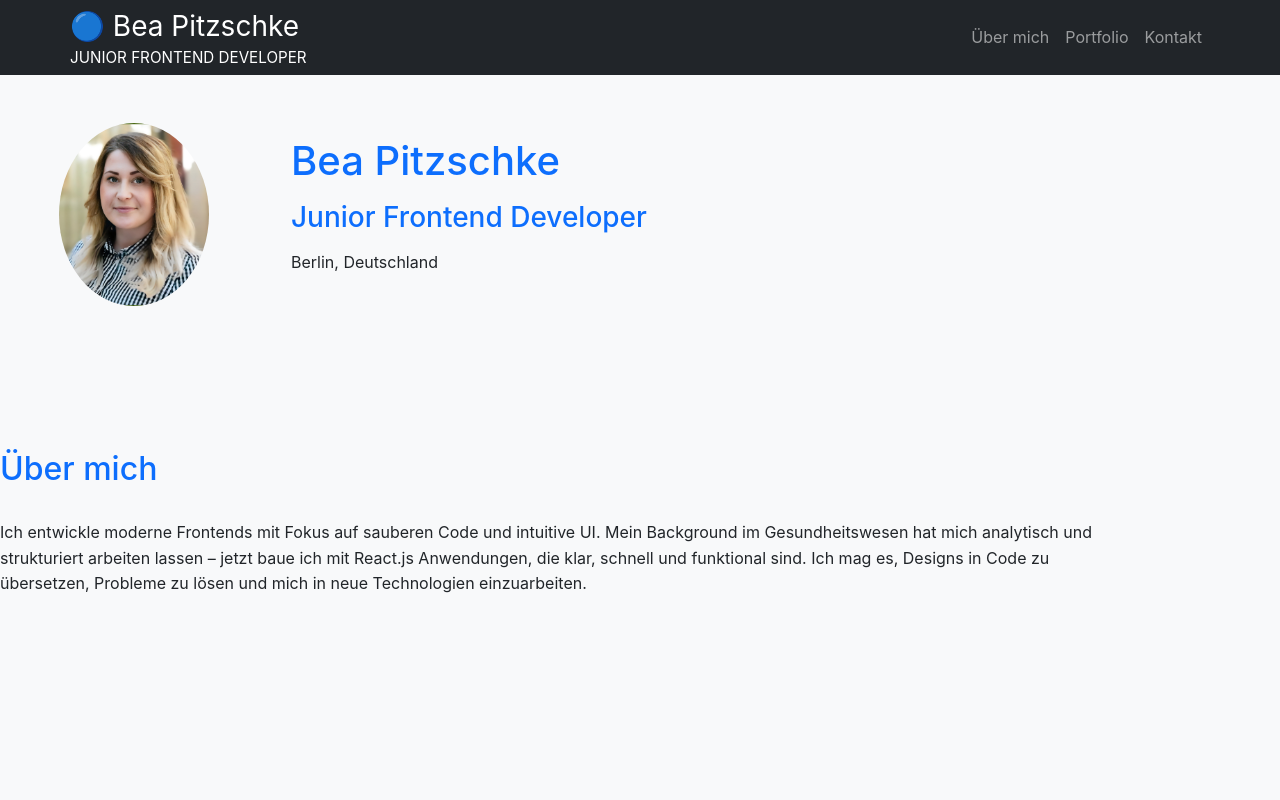
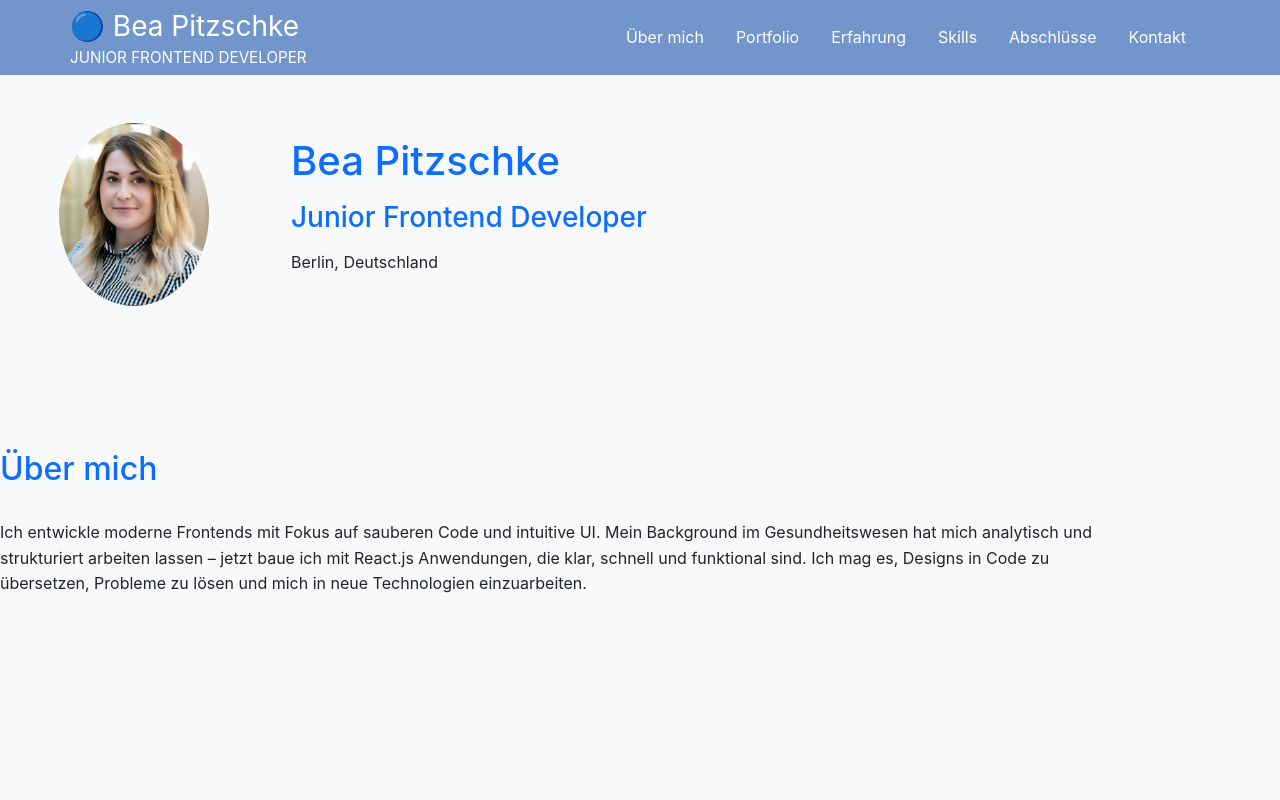
Before and after one commit to BeaCoden/my-cv, a React (Create React App) app: page / in a window 1280 px wide. Shown: the top 800 px of the page. Built offline with nearby package versions, Linux system fonts and the light colour scheme.

Commit message:
Update Navbar styles and links for improved design; change background color, add link colors, and include additional navigation items

```diff
--- a/src/App.css
+++ b/src/App.css
@@ -24,9 +24,10 @@ p {
 .navbar {
   margin-bottom: 0;
   padding: 0;
-  background-color: #0d6efd;
   display: flex;
   justify-content: space-around;
+  background-color: #7296cb;
+
 }
 
 .navbar-brand-custom {
@@ -34,6 +35,16 @@ p {
   flex-direction: column;
   align-items: flex-start;
   margin-right: 1rem;
+  color: #fff;
+}
+
+.nav-link {
+  color: #fff;
+  margin-right: 1rem;
+}
+
+.navbar-collapse {
+
 }
 
 .brand-name,
--- a/src/components/Navbar.jsx
+++ b/src/components/Navbar.jsx
@@ -10,8 +10,6 @@ const Navigation = () => {
     <Navbar
       className={!isOpen ? "navbar-closed" : ""}
       sticky="top"
-      bg="dark"
-      variant="dark"
       expand="lg">
       <Container className="container-custom">
         <Navbar.Brand
@@ -38,10 +36,26 @@ const Navigation = () => {
               onClick={() => setOpen(false)}>
               Über mich
             </Nav.Link>
+
             <Nav.Link
               href="#portfolio"
               onClick={() => setOpen(false)}>
               Portfolio
+            </Nav.Link>
+            <Nav.Link
+              href="#experience"
+              onClick={() => setOpen(false)}>
+              Erfahrung
+            </Nav.Link>
+            <Nav.Link
+              href="#skills"
+              onClick={() => setOpen(false)}>
+              Skills
+            </Nav.Link>
+            <Nav.Link
+              href="#education"
+              onClick={() => setOpen(false)}>
+              Abschlüsse
             </Nav.Link>
             <Nav.Link
               href="#contact"
```
